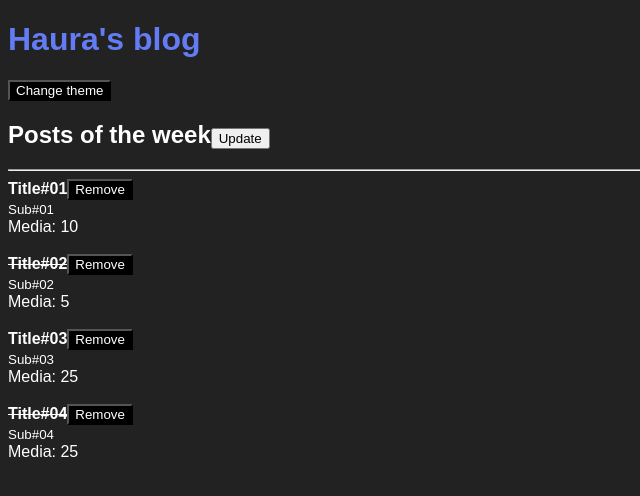
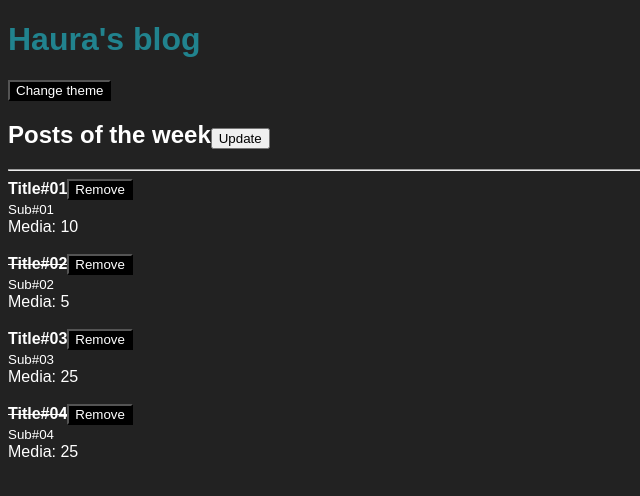
Before and after one commit to afsilvaluiz/JStack, a React app in the folder reactFundamentals/: page / in a window 1280 px wide. Shown: the top 496 px of the page, without its empty margins (0-640 px from the left). Built offline with nearby package versions, Linux system fonts and the light colour scheme.

Commit message:
chore: configure color title

```diff
--- a/reactFundamentals/src/Header.css
+++ b/reactFundamentals/src/Header.css
@@ -1,3 +1,3 @@
 .title {
-  color: #637BF3;
+  color: #21838E;
 }
```
